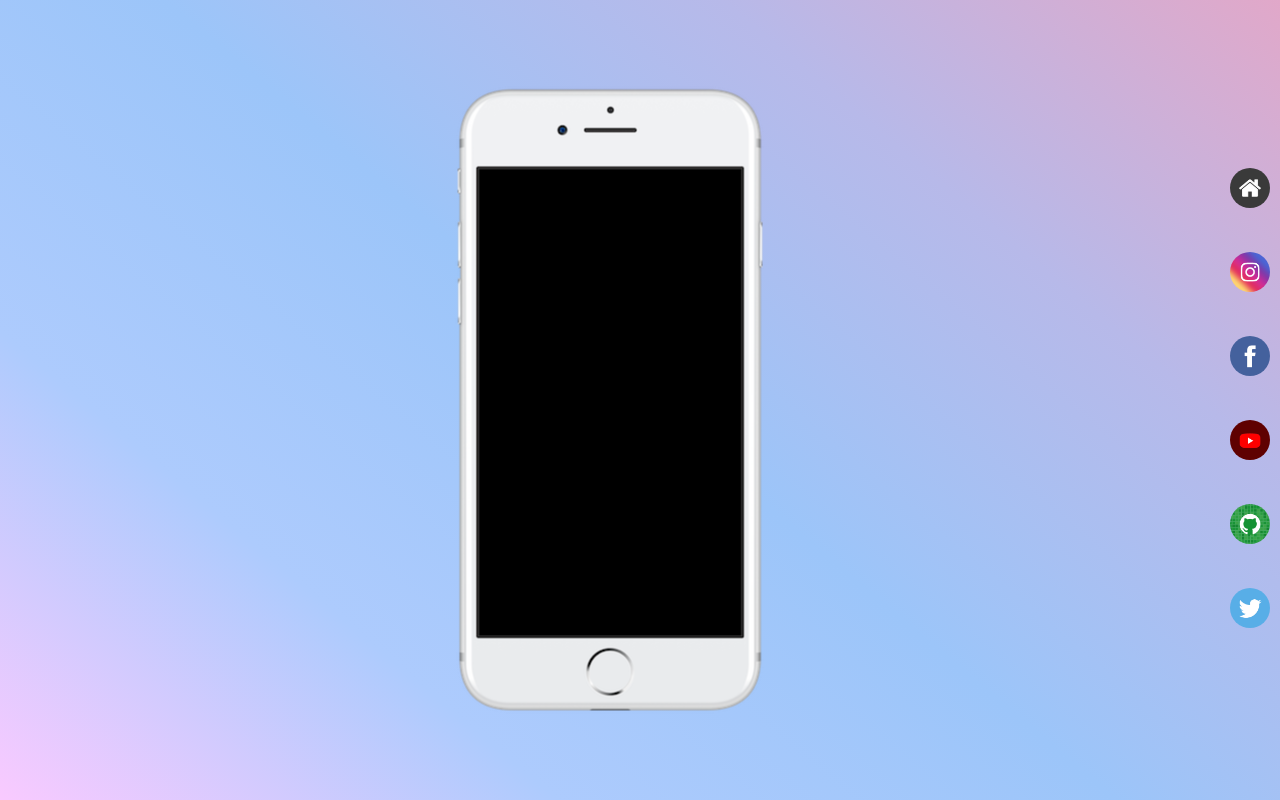
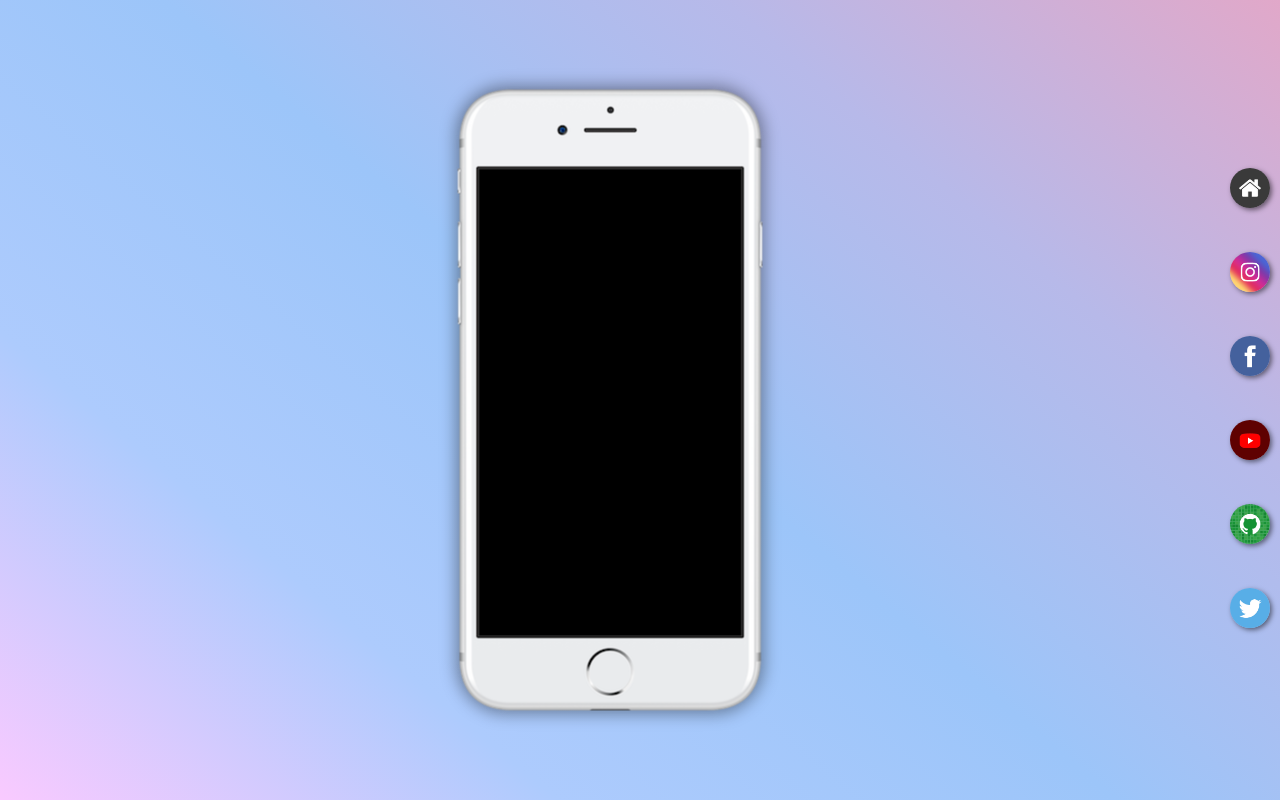
Before and after one commit to Ti4go-G/projeto-redes-sociais, a plain HTML site: page index.html in a window 1280 px wide. Drawn offline with Linux system fonts and the light colour scheme.

Commit message:
style: adjusting shadows and flex layout

```diff
--- a/styles/main.css
+++ b/styles/main.css
@@ -17,14 +17,21 @@ main {
     display: flex;
     height: 100vh;
     width: 100vw;
+    justify-content: space-between;
+    align-items: center;
 }
 
 #phone {
     position: relative;
-    flex: 1; /*ocupa o espaço todo*/
+    width: 298px;
+    margin-left: auto;
+    height: 618px;
+    border-radius: 45px;
     display: flex;
     justify-content: center;
     align-items: center;
+    background-color: #000000;
+    box-shadow: 0px 0px 16px 5px rgba(0, 0, 0, 0.37);
 }
 
 #phone img {
@@ -59,6 +66,8 @@ main {
     gap: 20px;
     align-items: center;
     width: 60px;
+    margin-left: auto;
+
 
 }
 
@@ -68,11 +77,13 @@ main {
     background-size: cover;
     border-radius: 50%;
     margin: 10px;
+    box-shadow: 2px 2px 5px rgba(0, 0, 0, 0.507);
 
 }
 
 #buttons img:hover {
 
     box-shadow: 0px 0px 10px 3px #318aff;
+    transform: translate(-2px, -2px);
     transition: 0.3s;
 }
```
Also changed, not shown: index.html (+1 -0 lines).
